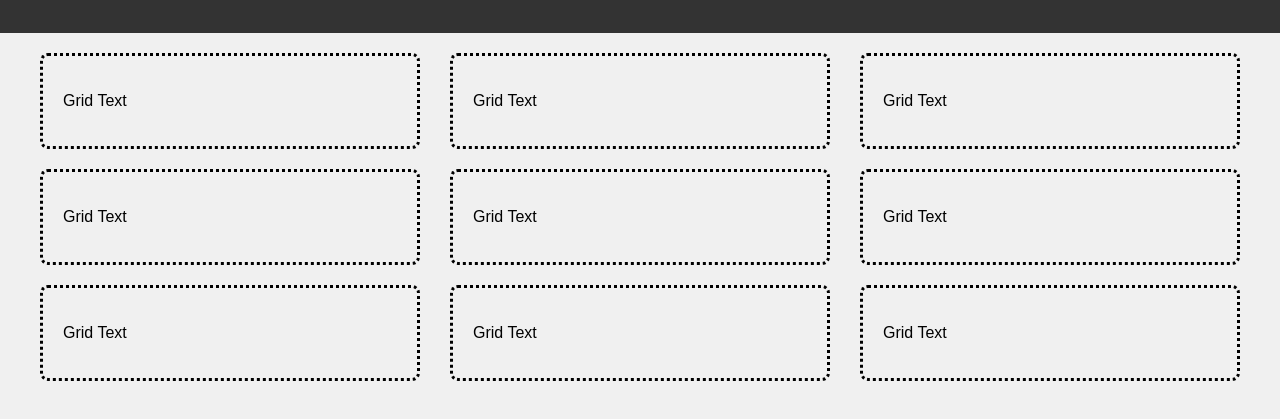
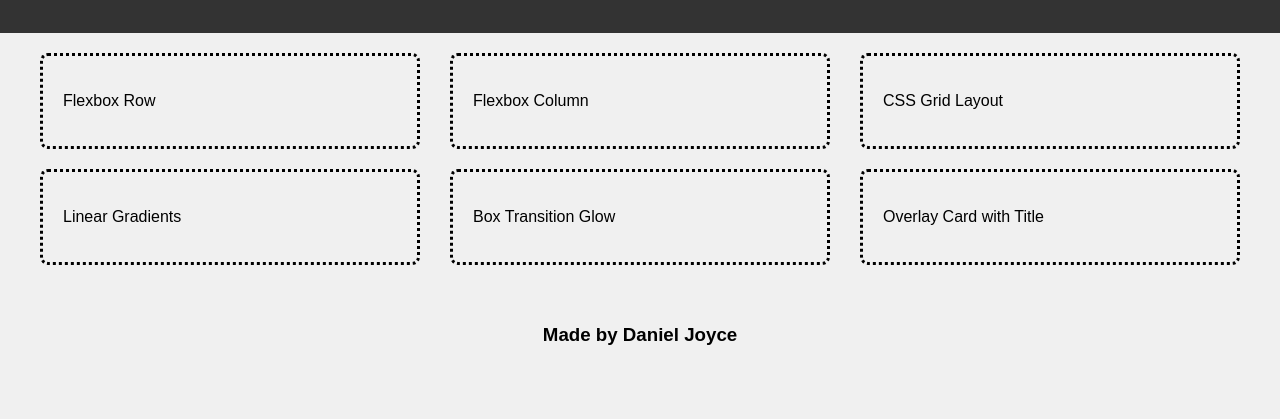
Before and after one commit to iamdanjoyce/07-mini-project, a plain HTML site: page index.html in a window 1280 px wide. Shown: the part 121-540 px from the top of the page. Drawn offline with Linux system fonts and the light colour scheme.

Commit message:
v2 on HTML and css files

```diff
--- a/assets/style.css
+++ b/assets/style.css
@@ -20,6 +20,11 @@ body {
     flex-wrap: wrap;
     justify-content: space-between;
   }
+  footer {
+    text-align: center;
+    font-family: Arial, sans-serif;
+    font-weight: bol;
+  }
 
   .grid-box {
     width: calc(33.333% - 20px);
@@ -29,3 +34,4 @@ body {
     padding: 20px;
     box-sizing: border-box;
     border: dotted;
+  }
--- a/index.html
+++ b/index.html
@@ -15,32 +15,24 @@
 
     <main>
       <div class="grid-box">
-        <p>Grid Text</p>
+        <p>Flexbox Row</p>
       </div>
       <div class="grid-box">
-        <p>Grid Text</p>
+        <p>Flexbox Column</p>
       </div>
       <div class="grid-box">
-        <p>Grid Text</p>
+        <p>CSS Grid Layout</p>
       </div>
       <div class="grid-box">
-        <p>Grid Text</p>
+        <p>Linear Gradients</p>
       </div>
       <div class="grid-box">
-        <p>Grid Text</p>
+        <p>Box Transition Glow</p>
       </div>
       <div class="grid-box">
-        <p>Grid Text</p>
-      </div>
-      <div class="grid-box">
-        <p>Grid Text</p>
-      </div>
-      <div class="grid-box">
-        <p>Grid Text</p>
-      </div>
-      <div class="grid-box">
-        <p>Grid Text</p>
+        <p>Overlay Card with Title</p>
       </div>
     </main>
   </body>
+  <footer> <h3>Made by Daniel Joyce</h3></footer>
 </html>
```
